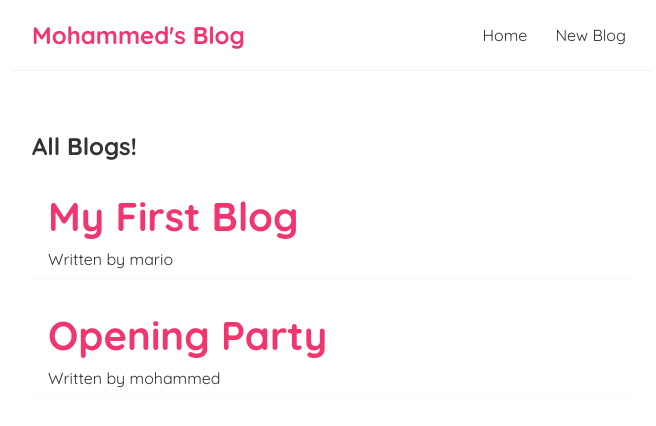
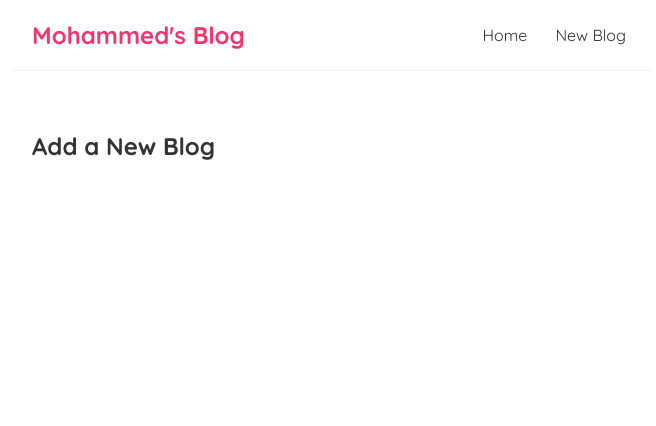
Before and after one commit to mo-codes1/React-Blog, a React (Create React App) app in the folder dojo-blog/: page /create in a window 1280 px wide. Shown: the top 426 px of the page, without its empty margins (308-964 px from the left). Built offline with nearby package versions, Linux system fonts and the light colour scheme; data requests are answered from the project's data file.

Commit message:
added router links

```diff
--- a/dojo-blog/src/App.js
+++ b/dojo-blog/src/App.js
@@ -1,6 +1,7 @@
 import Navbar from './Navbar';
 import Home from './Home';
 import{ BrowserRouter as Router, Route, Switch } from 'react-router-dom';
+import Create from './Create';
 
 function App() {
 
@@ -10,8 +11,11 @@ function App() {
         <Navbar />
         <div className="content">
           <Switch>
-            <Route path="/">
+            <Route exact path="/">
               <Home />
+            </Route>
+            <Route path="/create">
+              <Create/>
             </Route>
           </Switch>
         </div>
--- /dev/null
+++ b/dojo-blog/src/Create.js
@@ -0,0 +1,9 @@
+const Create = () => {
+  return (
+    <div className="create">
+      <h2>Add a New Blog</h2>
+    </div>
+  );
+}
+
+export default Create;
--- a/dojo-blog/src/Navbar.js
+++ b/dojo-blog/src/Navbar.js
@@ -1,10 +1,12 @@
+import { Link } from 'react-router-dom';
+
 const Navbar = () => {
   return (
     <nav className="navbar">
       <h1>Mohammed's Blog</h1>
       <div className="links">
-        <a href="/">Home</a>
-        <a href="/create">New Blog</a>
+        <Link to="/">Home</Link>
+        <Link to="/create">New Blog</Link>
       </div>
     </nav>
   );
```
